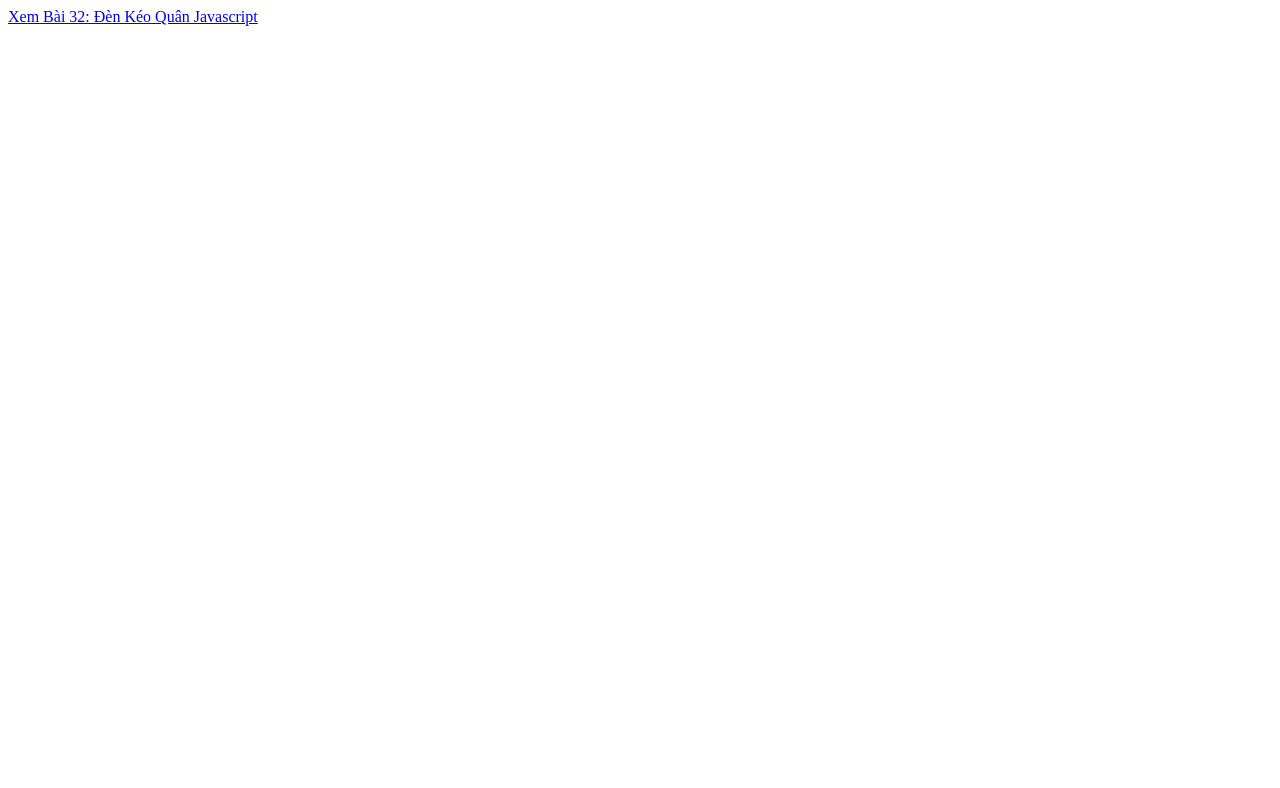
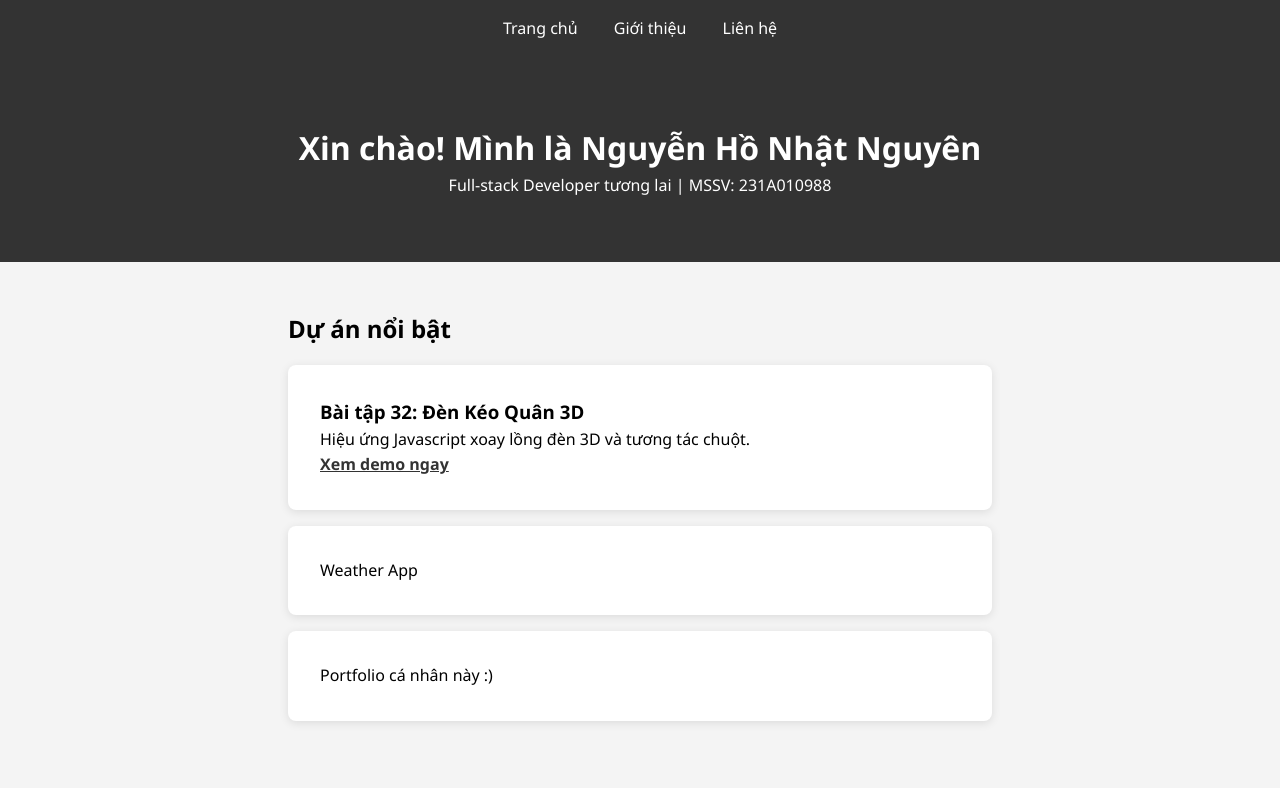
Before and after one commit to nhatnguyen07122005-png/kiem-tra-giua-ky-231A010988-Nguyen-Ho-Nhat-Nguyen, a plain HTML site: page index.html in a window 1280 px wide. Drawn offline with Linux system fonts and the light colour scheme.

Commit message:
Nộp bài giữa kỳ - Nguyễn Hồ Nhật Nguyên_231A010988

```diff
--- /dev/null
+++ b/css/style.css
@@ -0,0 +1,40 @@
+* { margin: 0; padding: 0; box-sizing: border-box; }
+
+body {
+    font-family: 'Segoe UI', sans-serif;
+    line-height: 1.6;
+    background: #f4f4f4;
+}
+
+nav {
+    background: #333;
+    padding: 1rem;
+    text-align: center;
+}
+
+nav a {
+    color: white;
+    margin: 0 1rem;
+    text-decoration: none;
+}
+
+header {
+    text-align: center;
+    padding: 4rem 2rem;
+    background: #333;
+    color: white;
+}
+
+section {
+    padding: 3rem;
+    max-width: 800px;
+    margin: 0 auto;
+}
+
+.project {
+    background: white;
+    padding: 2rem;
+    margin: 1rem 0;
+    border-radius: 8px;
+    box-shadow: 0 2px 10px rgba(0,0,0,0.1);
+}
--- /dev/null
+++ b/denkeoquan.css
@@ -0,0 +1,74 @@
+body {
+    font-family: Arial, sans-serif;
+    display: flex;
+    justify-content: center;
+    align-items: center;
+    height: 100vh;
+    background-color: #333;
+    color: white;
+    margin: 0;
+}
+
+.container {
+    text-align: center;
+}
+
+.scene {
+    width: 250px;
+    height: 200px;
+    margin: 80px auto;
+    perspective: 1000px;
+}
+
+.carousel {
+    width: 100%;
+    height: 100%;
+    position: absolute;
+    transform-style: preserve-3d;
+    animation: spin 15s infinite linear;
+}
+
+.panel {
+    position: absolute;
+    width: 250px;
+    height: 200px;
+    left: 0;
+    top: 0;
+}
+
+.panel img {
+    width: 100%;
+    height: 100%;
+    object-fit: cover;
+    border: 2px solid #fff;
+    border-radius: 8px;
+    box-shadow: 0 0 15px rgba(255, 255, 255, 0.5);
+    transition: all 0.3s ease;
+    cursor: pointer;
+}
+
+.panel img:hover {
+    transform: scale(1.15);
+    box-shadow: 0 0 30px rgba(255, 255, 255, 1);
+}
+
+/* Các góc quay cho 6 mặt */
+.panel:nth-child(1) { transform: rotateY(0deg) translateZ(250px); }
+.panel:nth-child(2) { transform: rotateY(60deg) translateZ(250px); }
+.panel:nth-child(3) { transform: rotateY(120deg) translateZ(250px); }
+.panel:nth-child(4) { transform: rotateY(180deg) translateZ(250px); }
+.panel:nth-child(5) { transform: rotateY(240deg) translateZ(250px); }
+.panel:nth-child(6) { transform: rotateY(300deg) translateZ(250px); }
+
+@keyframes spin {
+    from { transform: rotateY(0deg); }
+    to { transform: rotateY(360deg); }
+}
+
+.back-link {
+    display: inline-block;
+    margin-top: 30px;
+    color: #00d2ff;
+    text-decoration: none;
+    font-size: 18px;
+}
--- a/index.html
+++ b/index.html
@@ -1 +1,34 @@
-<a href="denkeoquan.html" target="_blank">Xem Bài 32: Đèn Kéo Quân Javascript</a>
+<!DOCTYPE html>
+<html lang="vi">
+<head>
+    <meta charset="UTF-8">
+    <meta name="viewport" content="width=device-width, initial-scale=1.0">
+    <title>Nguyễn Hồ Nhật Nguyên - Portfolio</title>
+    <link rel="stylesheet" href="css/style.css">
+</head>
+<body>
+    <nav>
+        <a href="index.html">Trang chủ</a>
+        <a href="about.html">Giới thiệu</a>
+        <a href="contact.html">Liên hệ</a>
+    </nav>
+
+    <header>
+        <h1>Xin chào! Mình là Nguyễn Hồ Nhật Nguyên</h1>
+        <p>Full-stack Developer tương lai | MSSV: 231A010988</p>
+    </header>
+
+    <section>
+        <h2>Dự án nổi bật</h2>
+        <div class="project">
+            <h3>Bài tập 32: Đèn Kéo Quân 3D</h3>
+            <p>Hiệu ứng Javascript xoay lồng đèn 3D và tương tác chuột.</p>
+            <a href="denkeoquan.html" style="color: #333; font-weight: bold;">Xem demo ngay</a>
+        </div>
+        <div class="project">Weather App</div>
+        <div class="project">Portfolio cá nhân này :)</div>
+    </section>
+
+    <script src="js/script.js"></script>
+</body>
+</html>
--- /dev/null
+++ b/js/script.js
@@ -0,0 +1,5 @@
+document.addEventListener('DOMContentLoaded', () => {
+    console.log('Portfolio của Nguyễn Hồ Nhật Nguyên đã load xong!');
+
+    alert('Chào mừng thầy đến với portfolio thật trên Internet của mình!');
+});
```
Also changed, not shown: about.html (added, +16 -0 lines), contact.html (added, +16 -0 lines), denkeoquan.html (+2 -2 lines), denkeoquan.js (added, +9 -0 lines), images/avatar.jpg.jpg (added).
